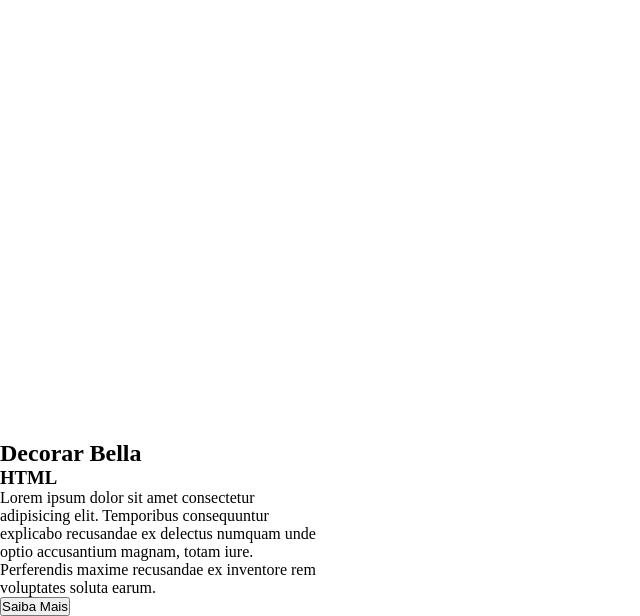
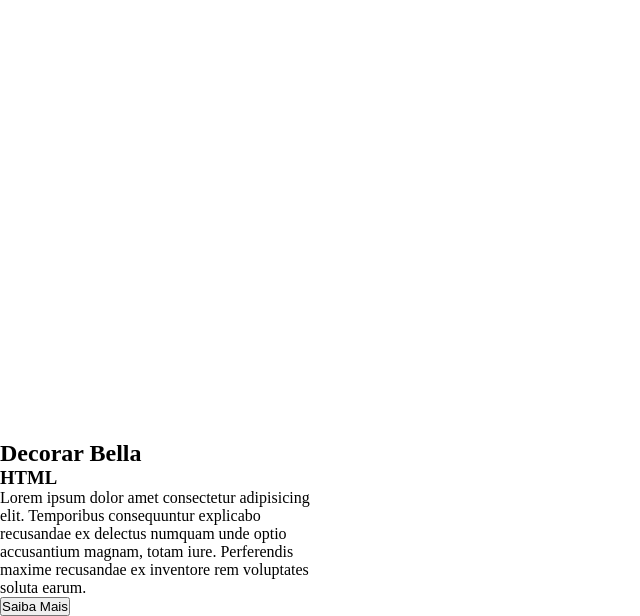
Before and after one commit to solitariewolf/portfolio, a plain HTML site: page index.html in a window 1280 px wide. Shown: the part 2966-3582 px from the top of the page, without its empty margins (0-640 px from the left). Drawn offline with Linux system fonts and the light colour scheme.

Commit message:
Update index.html

```diff
--- a/index.html
+++ b/index.html
@@ -145,7 +145,7 @@
                     <div class="card-info">
                         <h2>Decorar Bella</h2>
                         <h3>HTML</h3>
-                        <p>Lorem ipsum dolor sit amet consectetur adipisicing elit. Temporibus consequuntur explicabo recusandae ex delectus numquam unde optio accusantium magnam, totam iure. Perferendis maxime recusandae ex inventore rem voluptates soluta earum.</p>
+                        <p>Lorem ipsum dolor amet consectetur adipisicing elit. Temporibus consequuntur explicabo recusandae ex delectus numquam unde optio accusantium magnam, totam iure. Perferendis maxime recusandae ex inventore rem voluptates soluta earum.</p>
                         <button>Saiba Mais</button>
                     </div>
                 </div>
```
